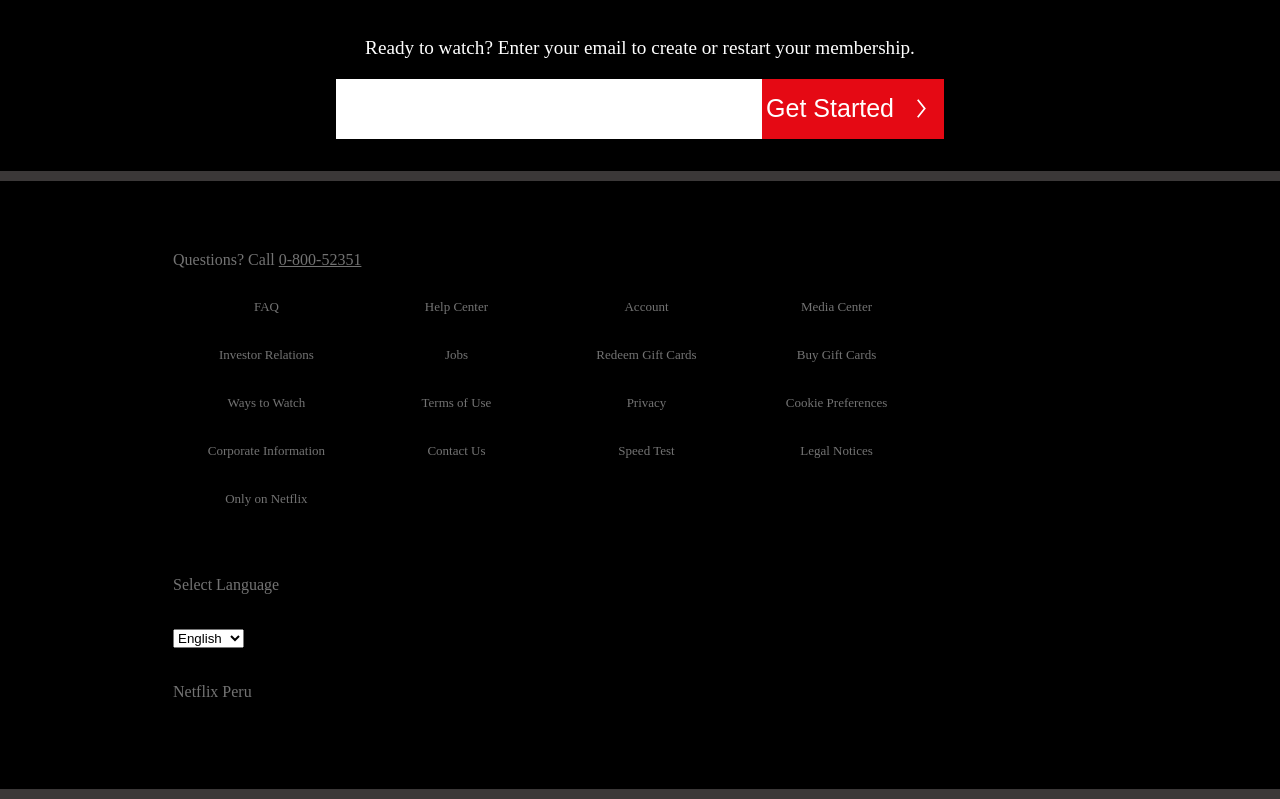
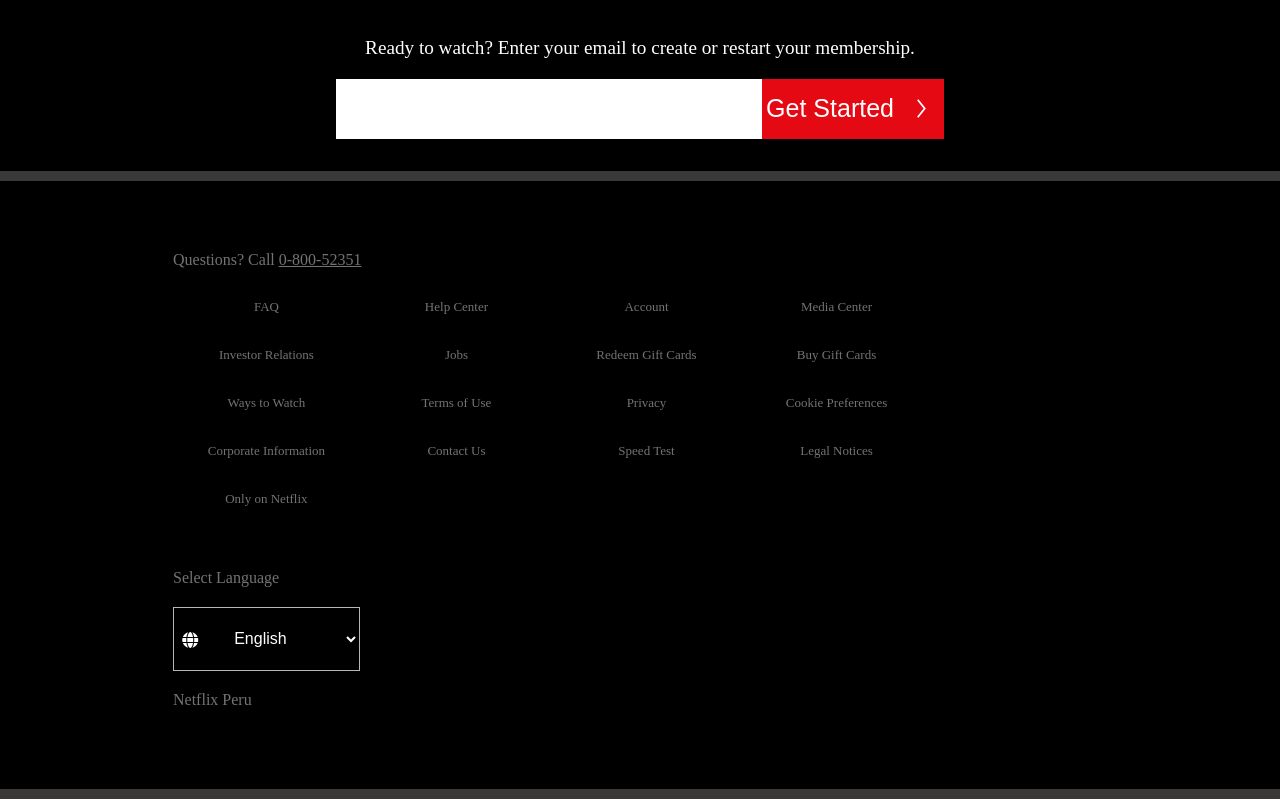
Before and after one commit to AngelDarco/Css_Netflix_Copia, a plain HTML site: page index.html in a window 1280 px wide. Shown: the part 3962-4761 px from the top of the page. Drawn offline with Linux system fonts and the light colour scheme; a script that the page names is missing.

Commit message:
html finished

```diff
--- a/index.html
+++ b/index.html
@@ -268,11 +268,13 @@
 
             <div class="lang-container">
                 <span>Select Language</span>
-                        <select>
-                            <option lang="es" value="/pe/" data-language="es" data-country="PE">Español</option>
-                            <option selected="" lang="en" value="/pe-en/" data-language="en" data-country="PE">
-                                English</option>
-                        </select>
+                    <div class="lenguages">
+                    <i class="fa-solid fa-globe"></i>
+                    <select>
+                        <option value="en">English</option>
+                        <option value="es">Spanish</option>
+                    </select>
+                </div>
                 <p>Netflix Peru</p>
             </div>
         </div>
```
